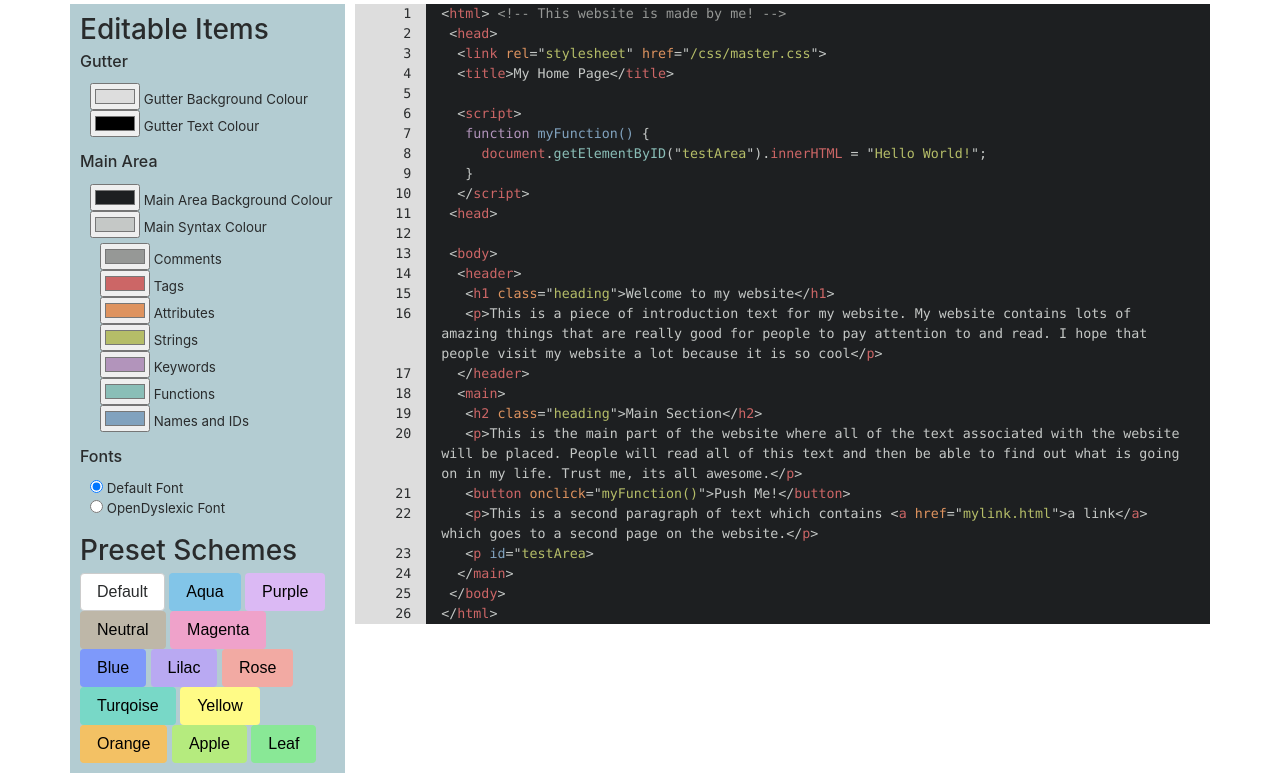
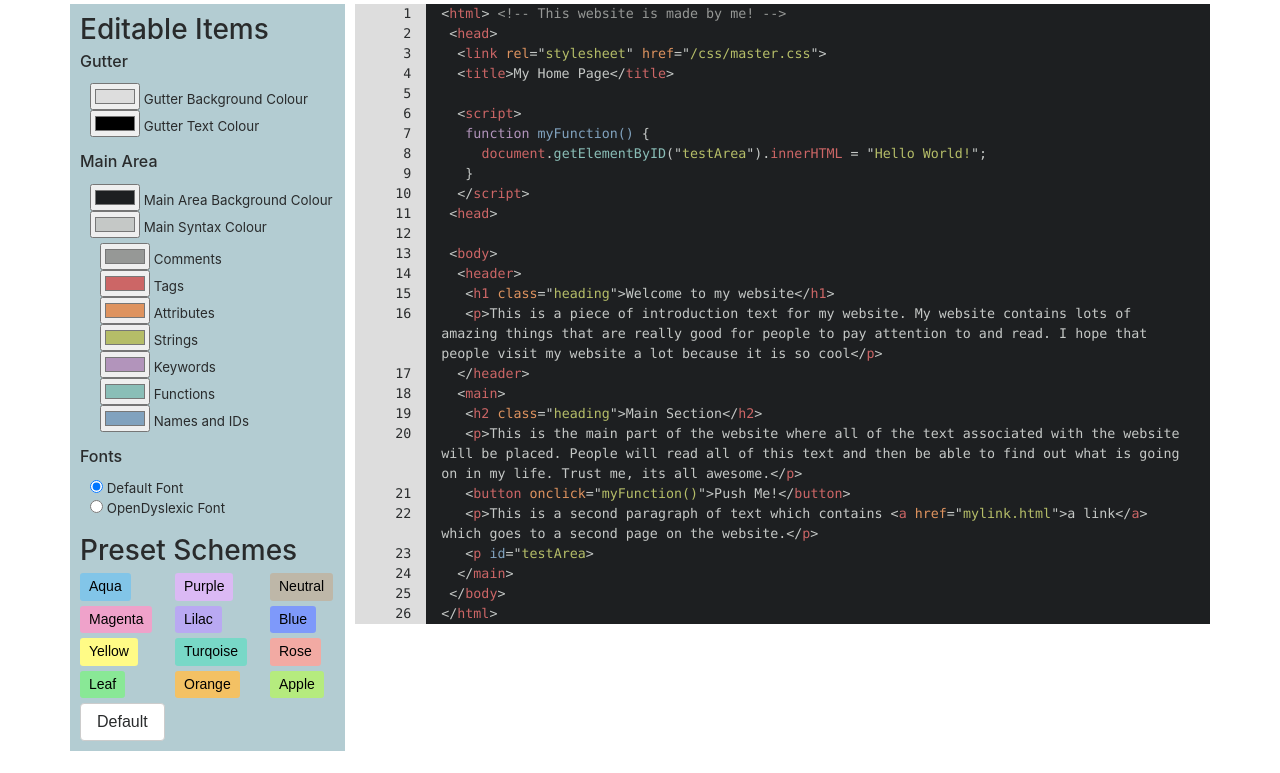
Before and after one commit to mikecrabb/recolouringCSSTool, a plain HTML site: page index.html in a window 1280 px wide. Shown: the part 88-861 px from the top of the page. After the commit the page ends 839 px from the top, so only its background shows below. Drawn offline with nearby package versions, Linux system fonts and the light colour scheme; a script that the page names is missing.

Commit message:
Updating preset button layout

```diff
--- a/css/style.css
+++ b/css/style.css
@@ -134,3 +134,7 @@ header{
 .leafButton{
     background-color: #89e896;
 }
+
+.colour-row{
+    margin-bottom: 5px;
+}
--- a/index.html
+++ b/index.html
@@ -9,7 +9,8 @@
     <link rel="stylesheet" href="css/style.css">
 
     <!-- Bootstrap CSS -->
-    <link rel="stylesheet" href="https://maxcdn.bootstrapcdn.com/bootstrap/4.0.0-alpha.6/css/bootstrap.min.css" integrity="sha384-rwoIResjU2yc3z8GV/NPeZWAv56rSmLldC3R/AZzGRnGxQQKnKkoFVhFQhNUwEyJ" crossorigin="anonymous">
+    <link rel="stylesheet" href="https://maxcdn.bootstrapcdn.com/bootstrap/4.0.0-alpha.6/css/bootstrap.min.css"
+          integrity="sha384-rwoIResjU2yc3z8GV/NPeZWAv56rSmLldC3R/AZzGRnGxQQKnKkoFVhFQhNUwEyJ" crossorigin="anonymous">
 </head>
 <body>
 <div class="container">
@@ -33,7 +34,7 @@
                 <h4>Main Area</h4>
                 <ul>
                     <li><input type="color" id="mainBackgroundSelector"> Main Area Background Colour</li>
-            <li><input type="color" id="mainSyntaxSelector" > Main Syntax Colour</li>
+                    <li><input type="color" id="mainSyntaxSelector"> Main Syntax Colour</li>
                     <ul>
                         <li><input type="color" id="commentSyntaxSelector"> Comments</li>
                         <li><input type="color" id="syntax1Selector"> Tags</li>
@@ -50,19 +51,110 @@
                     <li><input type="radio" name="font" onclick="selectOpenDyslexicFont()"> OpenDyslexic Font</li>
                 </ul>
                 <h3>Preset Schemes</h3>
-            <button id="defaultTheme" class="btn btn-secondary defaultButton" onclick="changeTheme('#DDDDDD', '#000000','#1D1F21','#C5C8C6','#969896','#CC6666','#DE935F','#B5BD68','#B294BB','#8ABEB7','#81A2BE')">Default</button>
-            <button class="btn aquaButton" onclick="changeTheme('#92EFED', '#000080','#A0D3F1', '#00009F','#FFFFFF','#C91F1F','#F224F2','#F8F10C','#8842B7',	'#7DFB59','#494E52')">Aqua</button>
-            <button class="btn purpleButton" onclick="changeTheme('#5900A2','#DCB7F8','#DBB9F6','#58009F','#FFFFFF','#C91F1F','#F224F2','#F8F10C','#1DB1DC','	#30AB29','#161718')">Purple</button>
-            <button class="btn neutralButton" onclick="changeTheme('#BB9282','#ABFEB1','#CCC7BB','#555500','#FFFFFF','#C91F1F','#F224F2','#F8F10C','#1DB1DC','#30AB29','#161718')">Neutral</button>
-            <button class="btn magentaButton" onclick="changeTheme('#A66A91','#42264A','#F3B6D8','#710038','#FFFFFF','#FB3333','#F224F2','#F8F10C','#1DB1DC','#30AB29','#161718')">Magenta</button>
-            <button class="btn blueButton" onclick="changeTheme('#8ED9FD','#25334B','#96BAFE','#061B6A','#FFFFFF','#D60303','#F224F2','#F8F10C','#8D03AB','#20771C','#161718')">Blue</button>
-            <button class="btn lilacButton" onclick="changeTheme('#DF8CFF','#61306B','#B8A8F3','#47066A','#FFFFFF','#C91F1F','#F224F2','#F8F10C','#1DB1DC','#30AB29','#161718')">Lilac</button>
-            <button class="btn roseButton" onclick="changeTheme('#D79797','#FCF3E0','#F4BCB3','#710016','#FFFFFF','#0C59CD','#F224F2','#F8F10C','#FD2626','#20771C','#0CB6C9')">Rose</button>
-            <button class="btn turquoiseButton" onclick="changeTheme('#00B0B0','#B4FEFB','#9CE4D8','#002771','#FFFFFF','#D90000','#F224F2','#F8F10C','#6F14D1','#20771C','#4A3E49')">Turqoise</button>
-            <button class="btn yellowButton" onclick="changeTheme('#C7982C','#FBF9B7','#FEFE9C','#5A4416','#9B9B9B','#D90000','#F224F2','#CF7954','#CF7954','#37CB30','#0E3F7A')">Yellow</button>
-            <button class="btn orangeButton" onclick="changeTheme('#E48E0E','#FCE4D6','#F2C668','#4E3C10','#7A7A7A','#D90000','#F224F2','#F8FF71','#6F14D1','#76AE75','#0E3F7A')">Orange</button>
-            <button class="btn appleButton" onclick="changeTheme('#669C56','#D2FFD3','#C1F08E','#263E20','#7A7A7A','#D90000','#F224F2','#BF810D','#6F14D1','#804069','#0E3F7A')">Apple</button>
-            <button class="btn leafButton" onclick="changeTheme('#568448','#D2FFD3','#86E893','#1D3018','#FFFFFF','#D90000','#D30CD3','#935115','#808040','#FF8000','#0E3F7A')">Leaf</button>
+
+                <div class="row colour-row">
+                    <div class="col-md-4">
+                        <button class="btn aquaButton btn-sm"
+                                onclick="changeTheme('#92EFED', '#000080','#A0D3F1', '#00009F','#FFFFFF','#C91F1F','#F224F2','#F8F10C','#8842B7',	'#7DFB59','#494E52')">
+                            Aqua
+                        </button>
+                    </div>
+                    <div class="col-md-4">
+                        <button class="btn purpleButton btn-sm"
+                                onclick="changeTheme('#5900A2','#DCB7F8','#DBB9F6','#58009F','#FFFFFF','#C91F1F','#F224F2','#F8F10C','#1DB1DC','	#30AB29','#161718')">
+                            Purple
+                        </button>
+                    </div>
+
+                    <div class="col-md-4">
+                        <button class="btn neutralButton btn-sm"
+                                onclick="changeTheme('#BB9282','#ABFEB1','#CCC7BB','#555500','#FFFFFF','#C91F1F','#F224F2','#F8F10C','#1DB1DC','#30AB29','#161718')">
+                            Neutral
+                        </button>
+
+                    </div>
+                </div>
+
+                <div class="row colour-row">
+                    <div class="col-md-4">
+                        <button class="btn magentaButton btn-sm"
+                                onclick="changeTheme('#A66A91','#42264A','#F3B6D8','#710038','#FFFFFF','#FB3333','#F224F2','#F8F10C','#1DB1DC','#30AB29','#161718')">
+                            Magenta
+                        </button>
+
+                    </div>
+                    <div class="col-md-4">
+
+                    <button class="btn lilacButton btn-sm"
+                            onclick="changeTheme('#DF8CFF','#61306B','#B8A8F3','#47066A','#FFFFFF','#C91F1F','#F224F2','#F8F10C','#1DB1DC','#30AB29','#161718')">
+                        Lilac
+                    </button>
+                    </div>
+                    <div class="col-md-4">
+                        <button class="btn blueButton btn-sm"
+                                onclick="changeTheme('#8ED9FD','#25334B','#96BAFE','#061B6A','#FFFFFF','#D60303','#F224F2','#F8F10C','#8D03AB','#20771C','#161718')">
+                            Blue
+                        </button>
+                    </div>
+                </div>
+
+                <div class="row colour-row">
+                    <div class="col-md-4">
+                        <button class="btn yellowButton btn-sm"
+                                onclick="changeTheme('#C7982C','#FBF9B7','#FEFE9C','#5A4416','#9B9B9B','#D90000','#F224F2','#CF7954','#CF7954','#37CB30','#0E3F7A')">
+                            Yellow
+                        </button>
+
+                    </div>
+                    <div class="col-md-4">
+
+                        <button class="btn turquoiseButton btn-sm"
+                                onclick="changeTheme('#00B0B0','#B4FEFB','#9CE4D8','#002771','#FFFFFF','#D90000','#F224F2','#F8F10C','#6F14D1','#20771C','#4A3E49')">
+                            Turqoise
+                        </button>
+                    </div>
+                    <div class="col-md-4">
+                        <button class="btn roseButton btn-sm"
+                                onclick="changeTheme('#D79797','#FCF3E0','#F4BCB3','#710016','#FFFFFF','#0C59CD','#F224F2','#F8F10C','#FD2626','#20771C','#0CB6C9')">
+                            Rose
+                        </button>
+                    </div>
+                </div>
+
+                <div class="row colour-row">
+                    <div class="col-md-4">
+                        <button class="btn leafButton btn-sm"
+                                onclick="changeTheme('#568448','#D2FFD3','#86E893','#1D3018','#FFFFFF','#D90000','#D30CD3','#935115','#808040','#FF8000','#0E3F7A')">
+                            Leaf
+                        </button>
+
+                    </div>
+                    <div class="col-md-4">
+
+                        <button class="btn orangeButton btn-sm"
+                                onclick="changeTheme('#E48E0E','#FCE4D6','#F2C668','#4E3C10','#7A7A7A','#D90000','#F224F2','#F8FF71','#6F14D1','#76AE75','#0E3F7A')">
+                            Orange
+                        </button>
+                    </div>
+                    <div class="col-md-4">
+                        <button class="btn appleButton btn-sm"
+                                onclick="changeTheme('#669C56','#D2FFD3','#C1F08E','#263E20','#7A7A7A','#D90000','#F224F2','#BF810D','#6F14D1','#804069','#0E3F7A')">
+                            Apple
+                        </button>
+                    </div>
+                </div>
+
+
+                <button id="defaultTheme" class="btn btn-secondary defaultButton"
+                        onclick="changeTheme('#DDDDDD', '#000000','#1D1F21','#C5C8C6','#969896','#CC6666','#DE935F','#B5BD68','#B294BB','#8ABEB7','#81A2BE')">
+                    Default
+                </button>
+
+
+
+
+
+
 
 
             </div>
@@ -105,29 +197,55 @@
 
                 </div>
                 <div class="atomCodeSpace col-md-11">
-            <p>&lt;<span class="syntaxColour1">html</span>&gt; <span class="syntaxComment">&lt;!-- This website is made by me! --&gt;</span></p>
+                    <p>&lt;<span class="syntaxColour1">html</span>&gt; <span class="syntaxComment">&lt;!-- This website is made by me! --&gt;</span>
+                    </p>
                     <p>&emsp;&lt;<span class="syntaxColour1">head</span>&gt;</p>
-            <p>&emsp;&emsp;&lt;<span class="syntaxColour1">link</span> <span class="syntaxColour2">rel</span>="<span class="syntaxColour3">stylesheet</span>" <span class="syntaxColour2">href</span>="<span class="syntaxColour3">/css/master.css</span>"&gt;</p>
-            <p>&emsp;&emsp;&lt;<span class="syntaxColour1">title</span>&gt;My Home Page&lt;/<span class="syntaxColour1">title</span>&gt;</p>
+                    <p>&emsp;&emsp;&lt;<span class="syntaxColour1">link</span> <span
+                            class="syntaxColour2">rel</span>="<span class="syntaxColour3">stylesheet</span>" <span
+                            class="syntaxColour2">href</span>="<span class="syntaxColour3">/css/master.css</span>"&gt;
+                    </p>
+                    <p>&emsp;&emsp;&lt;<span class="syntaxColour1">title</span>&gt;My Home Page&lt;/<span
+                            class="syntaxColour1">title</span>&gt;</p>
                     <p>&emsp;</p>
                     <p>&emsp;&emsp;&lt;<span class="syntaxColour1">script</span>&gt;</p>
-            <p>&emsp;&emsp;&emsp;<span class="syntaxColour4">function</span> <span class="syntaxColour6">myFunction()</span> {</p>
-            <p>&emsp;&emsp;&emsp;&emsp;<span></span> <span class="syntaxColour1">document</span>.<span class="syntaxColour5">getElementByID</span>("<span class="syntaxColour3">testArea</span>").<span class="syntaxColour1">innerHTML</span> = "<span class="syntaxColour3">Hello World!</span>";</p>
+                    <p>&emsp;&emsp;&emsp;<span class="syntaxColour4">function</span> <span class="syntaxColour6">myFunction()</span>
+                        {</p>
+                    <p>&emsp;&emsp;&emsp;&emsp;<span></span> <span class="syntaxColour1">document</span>.<span
+                            class="syntaxColour5">getElementByID</span>("<span
+                            class="syntaxColour3">testArea</span>").<span class="syntaxColour1">innerHTML</span> =
+                        "<span class="syntaxColour3">Hello World!</span>";</p>
                     <p>&emsp;&emsp;&emsp;}</p>
                     <p>&emsp;&emsp;&lt;/<span class="syntaxColour1">script</span>&gt;</p>
                     <p>&emsp;&lt;<span class="syntaxColour1">head</span>&gt;</p>
                     <p>&emsp;</p>
                     <p>&emsp;&lt;<span class="syntaxColour1">body</span>&gt;</p>
                     <p>&emsp;&emsp;&lt;<span class="syntaxColour1">header</span>&gt;</p>
-            <p>&emsp;&emsp;&emsp;&lt;<span class="syntaxColour1">h1</span> <span class="syntaxColour2">class</span>="<span class="syntaxColour3">heading</span>"&gt;Welcome to my website&lt;/<span class="syntaxColour1">h1</span>&gt;</p>
-            <p>&emsp;&emsp;&emsp;&lt;<span class="syntaxColour1">p</span>&gt;This is a piece of introduction text for my website. My website contains lots of amazing things that are really good for people to pay attention to and read. I hope that people visit my website a lot because it is so cool&lt;/<span class="syntaxColour1">p</span>&gt;</p>
+                    <p>&emsp;&emsp;&emsp;&lt;<span class="syntaxColour1">h1</span> <span
+                            class="syntaxColour2">class</span>="<span class="syntaxColour3">heading</span>"&gt;Welcome
+                        to my website&lt;/<span class="syntaxColour1">h1</span>&gt;</p>
+                    <p>&emsp;&emsp;&emsp;&lt;<span class="syntaxColour1">p</span>&gt;This is a piece of introduction
+                        text for my website. My website contains lots of amazing things that are really good for people
+                        to pay attention to and read. I hope that people visit my website a lot because it is so cool&lt;/<span
+                                class="syntaxColour1">p</span>&gt;</p>
                     <p>&emsp;&emsp;&lt;/<span class="syntaxColour1">header</span>&gt;</p>
                     <p>&emsp;&emsp;&lt;<span class="syntaxColour1">main</span>&gt;</p>
-            <p>&emsp;&emsp;&emsp;&lt;<span class="syntaxColour1">h2</span> <span class="syntaxColour2">class</span>="<span class="syntaxColour3">heading</span>"&gt;Main Section&lt;/<span class="syntaxColour1">h2</span>&gt;</p>
-            <p>&emsp;&emsp;&emsp;&lt;<span class="syntaxColour1">p</span>&gt;This is the main part of the website where all of the text associated with the website will be placed. People will read all of this text and then be able to find out what is going on in my life. Trust me, its all awesome.&lt;/<span class="syntaxColour1">p</span>&gt;</p>
-            <p>&emsp;&emsp;&emsp;&lt;<span class="syntaxColour1">button</span> <span class="syntaxColour2">onclick</span>="<span class="syntaxColour3">myFunction()</span>"&gt;Push Me!&lt;/<span class="syntaxColour1">button</span>&gt;</p>
-            <p>&emsp;&emsp;&emsp;&lt;<span class="syntaxColour1">p</span>&gt;This is a second paragraph of text which contains &lt;<span class="syntaxColour1">a</span> <span class="syntaxColour2">href</span>="<span class="syntaxColour3">mylink.html</span>"&gt;a link&lt;/<span class="syntaxColour1">a</span>&gt; which goes to a second page on the website.&lt;/<span class="syntaxColour1">p</span>&gt;</p>
-            <p>&emsp;&emsp;&emsp;&lt;<span class="syntaxColour1">p</span> <span class="syntaxColour6">id</span>="<span class="syntaxColour3">testArea</span>&gt;</p>
+                    <p>&emsp;&emsp;&emsp;&lt;<span class="syntaxColour1">h2</span> <span
+                            class="syntaxColour2">class</span>="<span class="syntaxColour3">heading</span>"&gt;Main
+                        Section&lt;/<span class="syntaxColour1">h2</span>&gt;</p>
+                    <p>&emsp;&emsp;&emsp;&lt;<span class="syntaxColour1">p</span>&gt;This is the main part of the
+                        website where all of the text associated with the website will be placed. People will read all
+                        of this text and then be able to find out what is going on in my life. Trust me, its all
+                        awesome.&lt;/<span class="syntaxColour1">p</span>&gt;</p>
+                    <p>&emsp;&emsp;&emsp;&lt;<span class="syntaxColour1">button</span> <span class="syntaxColour2">onclick</span>="<span
+                            class="syntaxColour3">myFunction()</span>"&gt;Push Me!&lt;/<span class="syntaxColour1">button</span>&gt;
+                    </p>
+                    <p>&emsp;&emsp;&emsp;&lt;<span class="syntaxColour1">p</span>&gt;This is a second paragraph of text
+                        which contains &lt;<span class="syntaxColour1">a</span> <span class="syntaxColour2">href</span>="<span
+                                class="syntaxColour3">mylink.html</span>"&gt;a link&lt;/<span
+                                class="syntaxColour1">a</span>&gt; which goes to a second page on the website.&lt;/<span
+                                class="syntaxColour1">p</span>&gt;</p>
+                    <p>&emsp;&emsp;&emsp;&lt;<span class="syntaxColour1">p</span> <span class="syntaxColour6">id</span>="<span
+                            class="syntaxColour3">testArea</span>&gt;</p>
                     <p>&emsp;&emsp;&lt;/<span class="syntaxColour1">main</span></span>&gt;</p>
                     <p>&emsp;&lt;/<span class="syntaxColour1">body</span>&gt;</p>
                     <p>&lt;/<span class="syntaxColour1">html</span>&gt;</p>
@@ -139,13 +257,16 @@
 </div>
 
 
-
-
-
 <!-- jQuery first, then Tether, then Bootstrap JS. -->
-<script src="https://code.jquery.com/jquery-3.1.1.slim.min.js" integrity="sha384-A7FZj7v+d/sdmMqp/nOQwliLvUsJfDHW+k9Omg/a/EheAdgtzNs3hpfag6Ed950n" crossorigin="anonymous"></script>
-<script src="https://cdnjs.cloudflare.com/ajax/libs/tether/1.4.0/js/tether.min.js" integrity="sha384-DztdAPBWPRXSA/3eYEEUWrWCy7G5KFbe8fFjk5JAIxUYHKkDx6Qin1DkWx51bBrb" crossorigin="anonymous"></script>
-<script src="https://maxcdn.bootstrapcdn.com/bootstrap/4.0.0-alpha.6/js/bootstrap.min.js" integrity="sha384-vBWWzlZJ8ea9aCX4pEW3rVHjgjt7zpkNpZk+02D9phzyeVkE+jo0ieGizqPLForn" crossorigin="anonymous"></script>
+<script src="https://code.jquery.com/jquery-3.1.1.slim.min.js"
+        integrity="sha384-A7FZj7v+d/sdmMqp/nOQwliLvUsJfDHW+k9Omg/a/EheAdgtzNs3hpfag6Ed950n"
+        crossorigin="anonymous"></script>
+<script src="https://cdnjs.cloudflare.com/ajax/libs/tether/1.4.0/js/tether.min.js"
+        integrity="sha384-DztdAPBWPRXSA/3eYEEUWrWCy7G5KFbe8fFjk5JAIxUYHKkDx6Qin1DkWx51bBrb"
+        crossorigin="anonymous"></script>
+<script src="https://maxcdn.bootstrapcdn.com/bootstrap/4.0.0-alpha.6/js/bootstrap.min.js"
+        integrity="sha384-vBWWzlZJ8ea9aCX4pEW3rVHjgjt7zpkNpZk+02D9phzyeVkE+jo0ieGizqPLForn"
+        crossorigin="anonymous"></script>
 <script src="js/realTimeChanges.js"></script>
 </body>
 </html>
```
Lines whose indentation alone changed are shown as unchanged.
